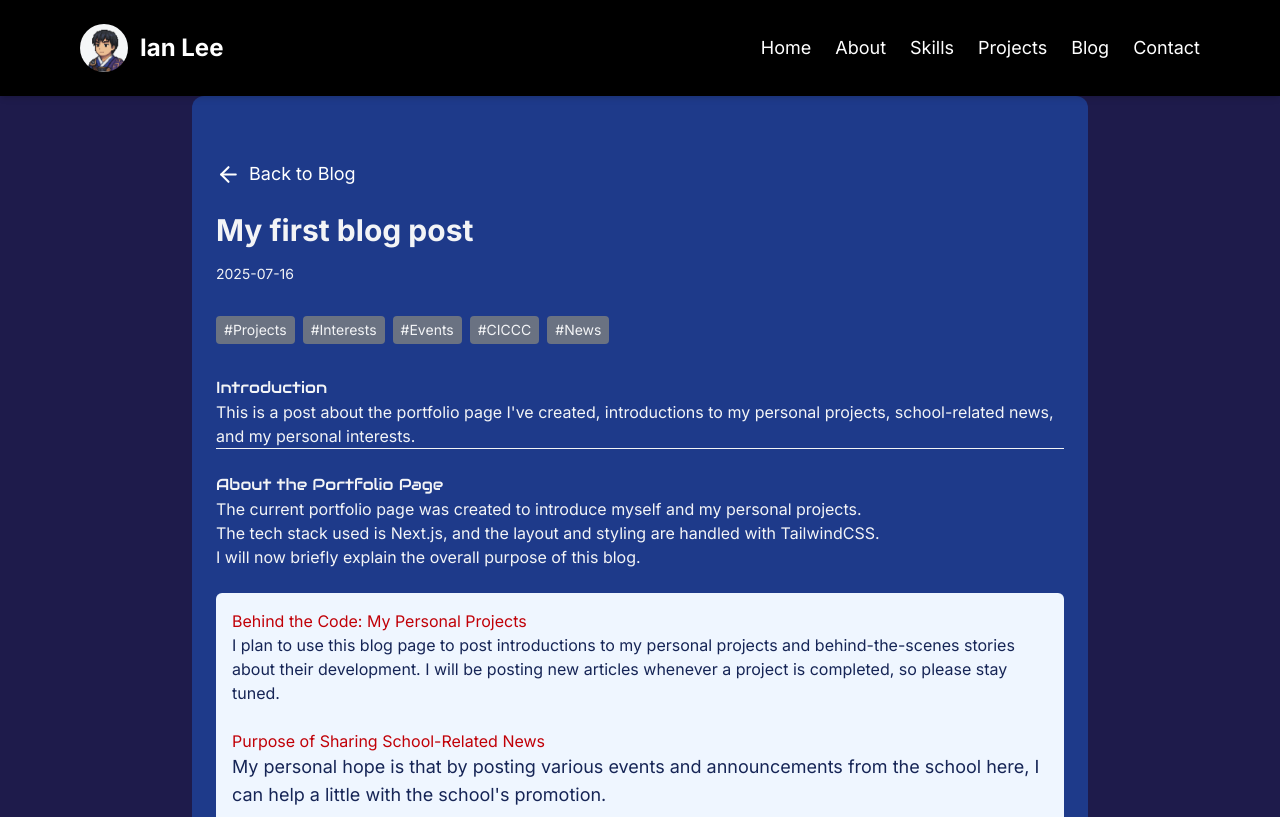
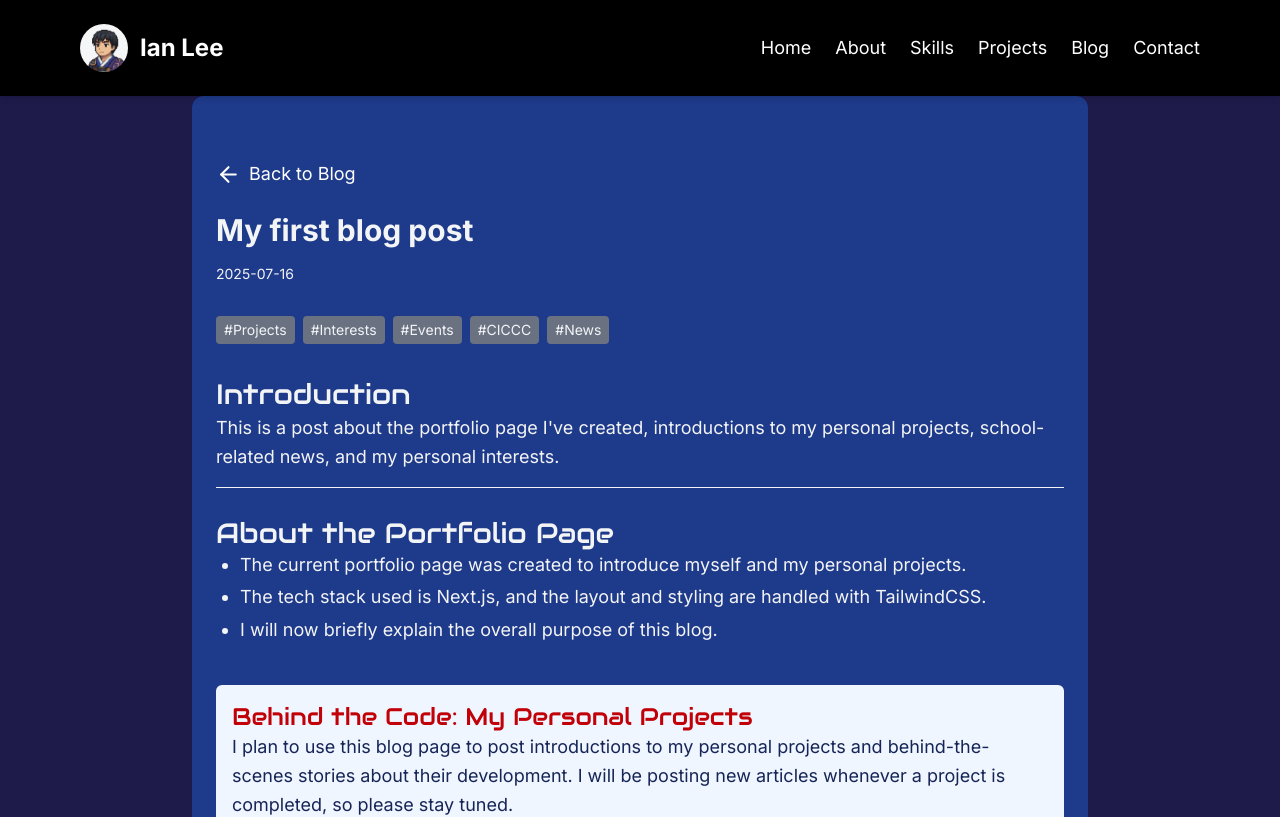
Before and after one commit to ianez7659/my-profile-page, a Next.js app: page /blog/01-post in a window 1280 px wide. Shown: the top 817 px of the page. Built offline with nearby package versions, Linux system fonts and the light colour scheme.

Commit message:
refactor: Bring back some prose settings

```diff
--- a/src/app/globals.css
+++ b/src/app/globals.css
@@ -14,10 +14,6 @@
   --color-foreground: var(--foreground);
   --font-sans: var(--font-geist-sans);
   --font-mono: var(--font-geist-mono);
-}
-
-.prose img {
-  @apply rounded-lg shadow;
 }
 
 html {
@@ -58,3 +54,69 @@ body {
 h2 {
   font-family: "Audiowide", cursive;
 }
+
+/* Prose 스타일링 */
+.prose h1 {
+  font-size: 1.875rem;
+  font-weight: 700;
+  font-family: "Audiowide", cursive;
+}
+
+.prose h2 {
+  font-size: 1.75rem;
+  font-weight: 500;
+  font-family: "Audiowide", cursive;
+}
+
+.prose h3 {
+  font-size: 1.5rem;
+  font-weight: 500;
+  font-family: "Audiowide", cursive;
+}
+
+.prose h4 {
+  font-size: 1.25rem;
+  font-weight: 500;
+  font-family: "Audiowide", cursive;
+}
+
+.prose p {
+  font-size: 1.125rem;
+  line-height: 1.6;
+  margin-bottom: 1rem;
+}
+
+.prose ul {
+  list-style-type: disc;
+  padding-left: 1.5rem;
+  margin-bottom: 1rem;
+}
+
+.prose li {
+  margin-bottom: 0.5rem;
+  font-size: 1.125rem;
+}
+
+.prose img {
+  @apply rounded-lg shadow;
+}
+
+/* normal text size */
+.prose {
+  font-size: 1.25rem; /* normal text size */
+  line-height: 1.35;
+}
+
+/* bigger text */
+.prose.prose-lg {
+  font-size: 1.375rem; /* bigger text */
+}
+
+.prose.prose-xl {
+  font-size: 1.5rem; /* bigger text */
+}
+
+/* smaller text */
+.prose.prose-sm {
+  font-size: 1rem; /* smaller text */
+}
```
